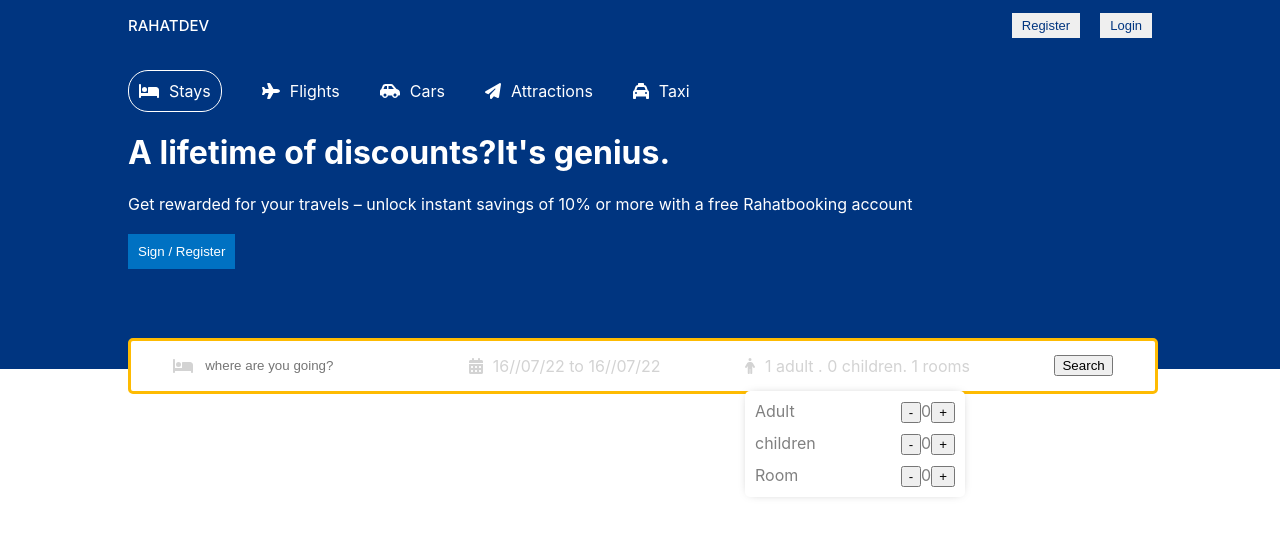
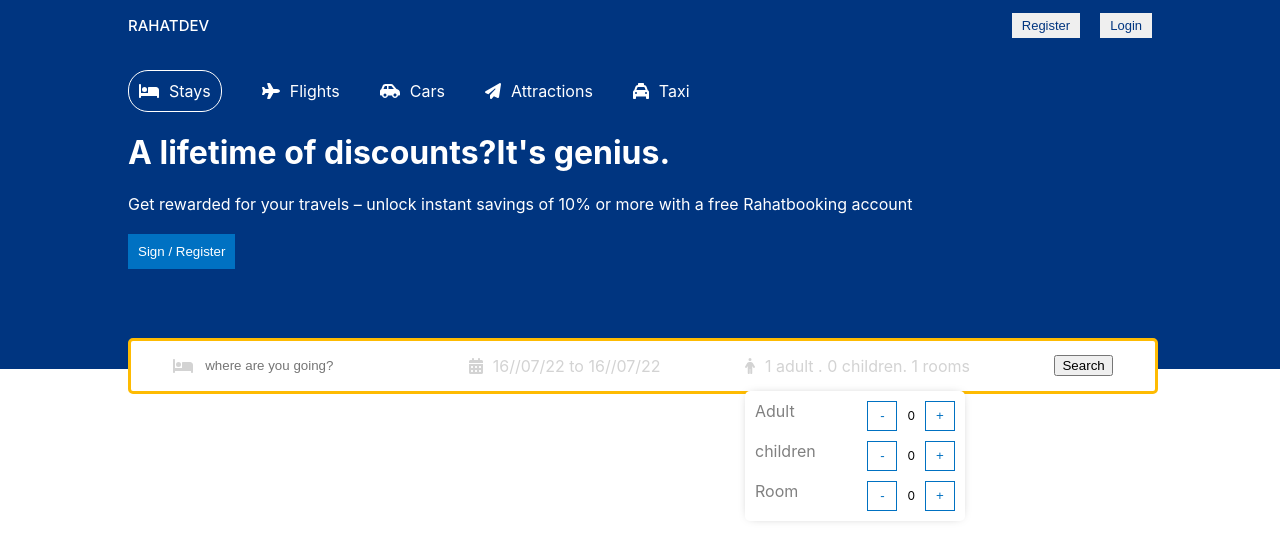
Before and after one commit to bellicose77/booking-app-clientside, a React (Create React App) app: page / in a window 1280 px wide. Shown: the top 550 px of the page. Built offline with nearby package versions, Linux system fonts and the light colour scheme.

Commit message:
header section serach of persion

```diff
--- a/src/components/Header/Header.css
+++ b/src/components/Header/Header.css
@@ -88,7 +88,18 @@ gap:40px;
     justify-content: space-between;
     margin:10px;
 }
-.optionsCounter{
+.optionsCouter{
     display: flex;
-    align-item:center;
+    align-items:center;
+    gap: 10px;
+    font-size: 12px;
+    color: black;
 }
+.optionCouterButton{
+    width: 30px;
+    height: 30px;
+    border: 1px solid #0071c2;
+    color: #0071c2;
+    cursor: pointer;
+    background-color: white;
+  }
```
